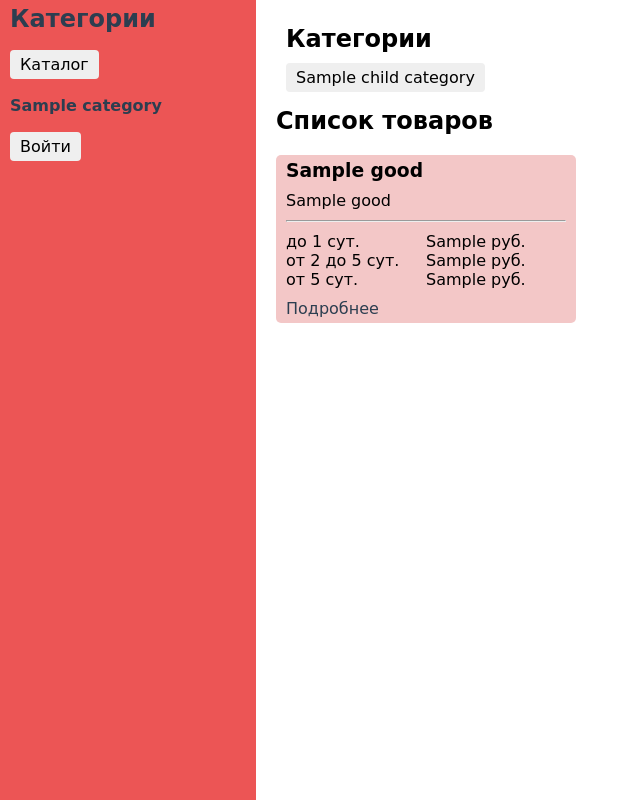
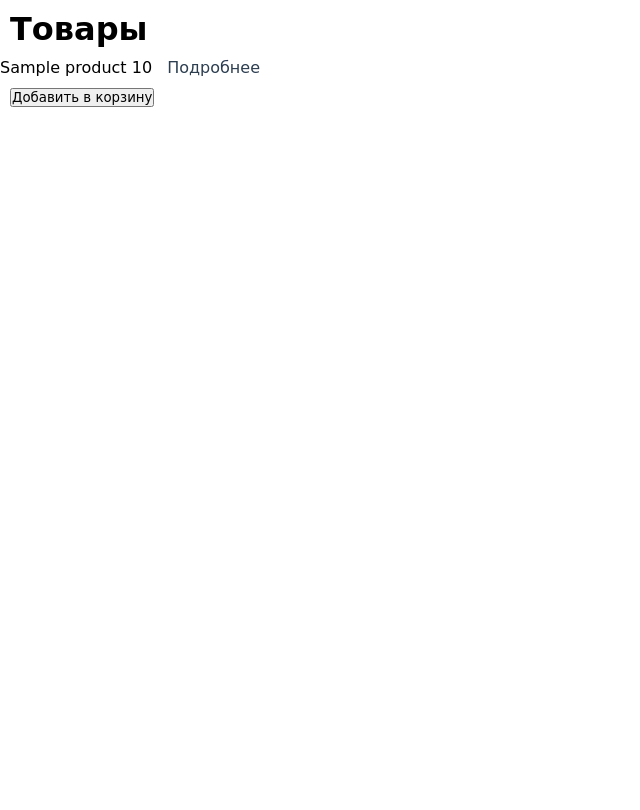
Before and after one commit to veronika-wd/7p, a PHP site: template templates/index.php in a window 1280 px wide. Shown: the whole page, without its empty margins (0-640 px from the left). Run offline with PHP 8.4, Linux system fonts and the light colour scheme; the template is opened without the code that fills it: most values are stand-ins (such as "Sample title", 1, 10 or a date in 2020).

Commit message:
Добавление товара в корзину

```diff
--- a/css/styles.css
+++ b/css/styles.css
@@ -20,10 +20,8 @@ header{
     justify-content: center;
 }
 
-main{
-    min-height: 100vh;
-    display: grid;
-    grid-template-columns: 20% 80%;
+main > *{
+    margin: 10px;
 }
 
 .sidebar{
--- a/templates/index.php
+++ b/templates/index.php
@@ -1,50 +1,12 @@
 <main>
-    <div class="sidebar">
-        <a href="/"><h2>Категории</h2></a>
-        <a href="/catalog"><button>Каталог</button></a>
-        <?php foreach ($categories as $category) :?>
-            <a href="/<?= $category['slug']?>"><?=$category['name']?></a>
-        <?php endforeach;?>
-        <?php if(isset($_SESSION['user_id'])):?>
-            <p>Текущий пользователь:<?=$user['login']?></p>
-            <a href="/profile"><button>Перейти в профиль</button></a>
-            <a href="/logout"><button>Выход</button></a>
-            <?php if($user['is_admin']):?>
-                <a href="/categories"><button>Перейти к админ-панели</button></a>
-            <?php endif;?>
-        <?php else: ?>
-            <a href="/login"><button>Войти</button></a>
-        <?php endif; ?>
-    </div>
-    <div class="main-cont">
-        <div class="category-cont">
-            <h2>Категории</h2>
-            <?php
-            if (isset($childCategories)):?>
-            <?php foreach ($childCategories as $childCategory) :?>
-                <a href="/<?=$childCategory['slug']?>"><button><?=$childCategory['name']?></button></a>
-            <?php endforeach;?>
-            <?php endif;?>
-        </div>
-        <h2>Список товаров</h2>
-
-        <div class="card-container">
-            <?php foreach ($goods as $good) :?>
-                <div class="card">
-                    <h3><?=$good['name']?></h3>
-                    <p><?= $good['category_name']?></p>
-                    <hr>
-                    <div class="prices-block">
-                        <p>до 1 сут.</p>
-                        <p><?=$good['price_one']?> руб.</p>
-                        <p>от 2 до 5 сут.</p>
-                        <p><?=$good['price_two']?> руб.</p>
-                        <p>от 5 сут.</p>
-                        <p><?=$good['price_three']?> руб.</p>
-                    </div>
-                    <a href="/show/<?=$good['slug']?>">Подробнее</a>
-                </div>
-            <?php endforeach;?>
-        </div>
-    </div>
+    <h1>Товары</h1>
+    <?php foreach($products as $product): ?>
+    <?=$product['name']?>
+    <?=$product['price']?>
+        <a href="/products/<?=$product['id']?>">Подробнее</a>
+        <form action="/cart/add" method="post">
+            <input type="hidden" name="product_id" value="<?=$product['id']?>">
+            <input type="submit" value="Добавить в корзину">
+        </form>
+    <?php endforeach;?>
 </main>
```
Also changed, not shown: index.php (+7 -58 lines), src/Controllers/HomeController.php (+1 -54 lines), src/Controllers/ProductController.php (added, +17 -0 lines), src/Services/CartService.php (added, +35 -0 lines).
